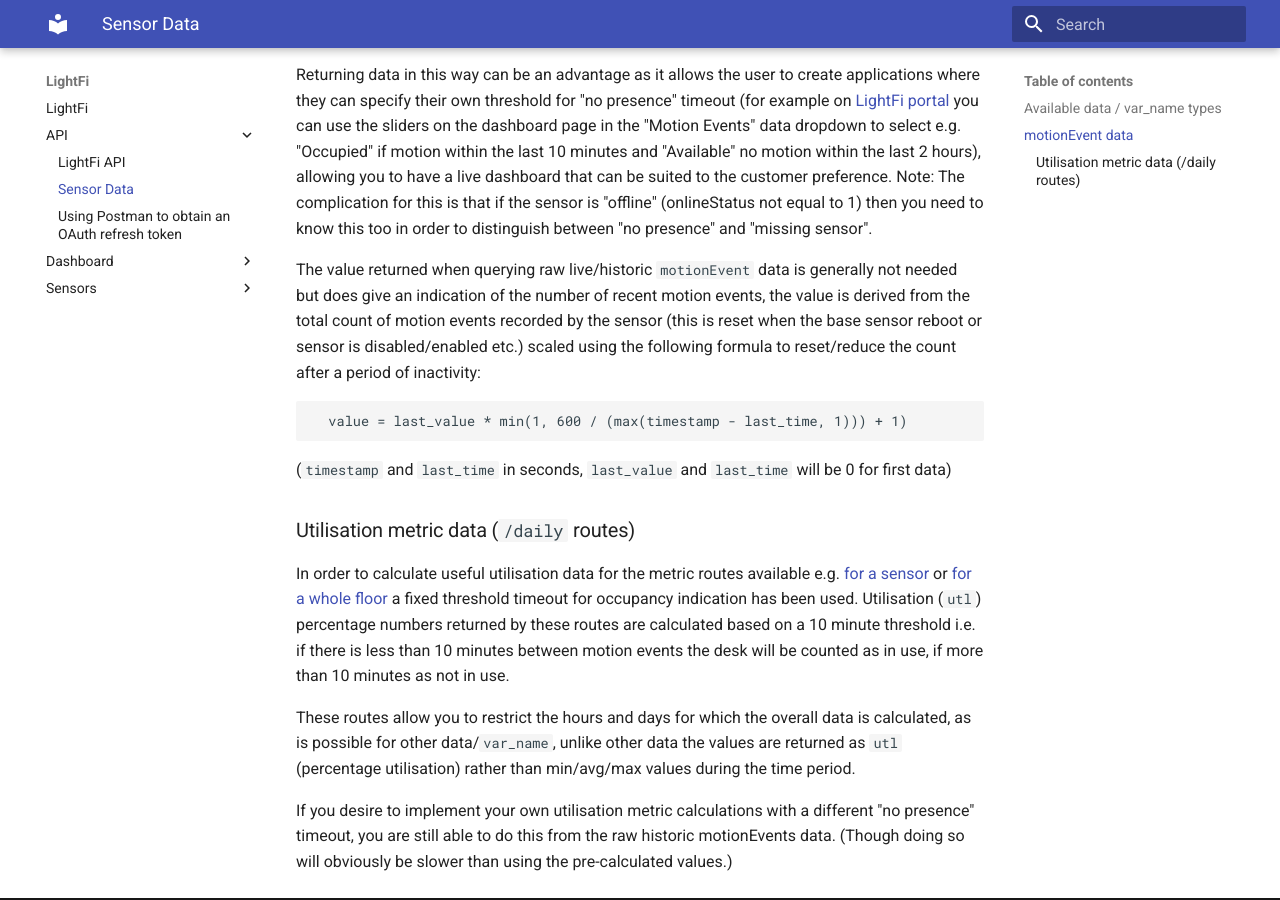
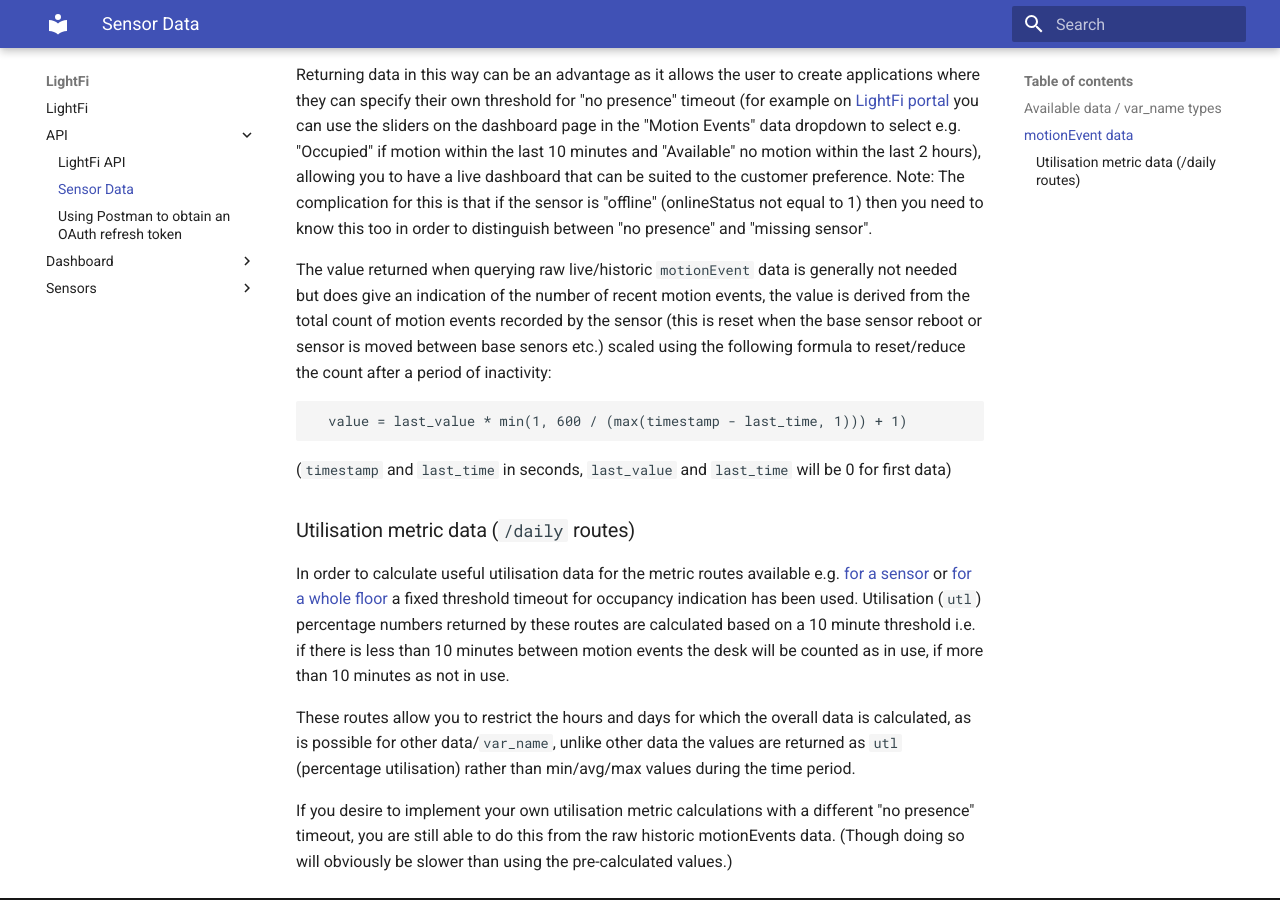
Before and after one commit to LightFiLimited/lf-documentation, an MkDocs documentation site: the page built from docs/API/data.md, in a window 1280 px wide and 900 px high, scrolled down 1501 px. Built offline with MkDocs 1.6.1 and Material for MkDocs 9.7.7, drawn with Linux system fonts in a browser that asks for light colours; some of the changed text lies outside the part shown.

````diff
--- a/docs/API/data.md
+++ b/docs/API/data.md
@@ -26,7 +26,7 @@ Each sensor may report multiple data of different types e.g. temperature, humidi
 
 Returning data in this way can be an advantage as it allows the user to create applications where they can specify their own threshold for "no presence" timeout (for example on [LightFi portal](https://portal.lightfi.io) you can use the sliders on the dashboard page in the "Motion Events" data dropdown to select e.g. "Occupied" if motion within the last 10 minutes and "Available" no motion within the last 2 hours), allowing you to have a live dashboard that can be suited to the customer preference. Note: The complication for this is that if the sensor is "offline" (onlineStatus not equal to 1) then you need to know this too in order to distinguish between "no presence" and "missing sensor".
 
-The value returned when querying raw live/historic `motionEvent` data is generally not needed but does give an indication of the number of recent motion events, the value is derived from the total count of motion events recorded by the sensor (this is reset when the base sensor reboot or sensor is disabled/enabled etc.) scaled using the following formula to reset/reduce the count after a period of inactivity:
+The value returned when querying raw live/historic `motionEvent` data is generally not needed but does give an indication of the number of recent motion events, the value is derived from the total count of motion events recorded by the sensor (this is reset when the base sensor reboot or sensor is moved between base senors etc.) scaled using the following formula to reset/reduce the count after a period of inactivity:
 
 ```python
   value = last_value * min(1, 600 / (max(timestamp - last_time, 1))) + 1)
````
Also changed, not shown: other parts of docs/API/data.md (+1 -1 lines), README.md (+7 -1 lines).
